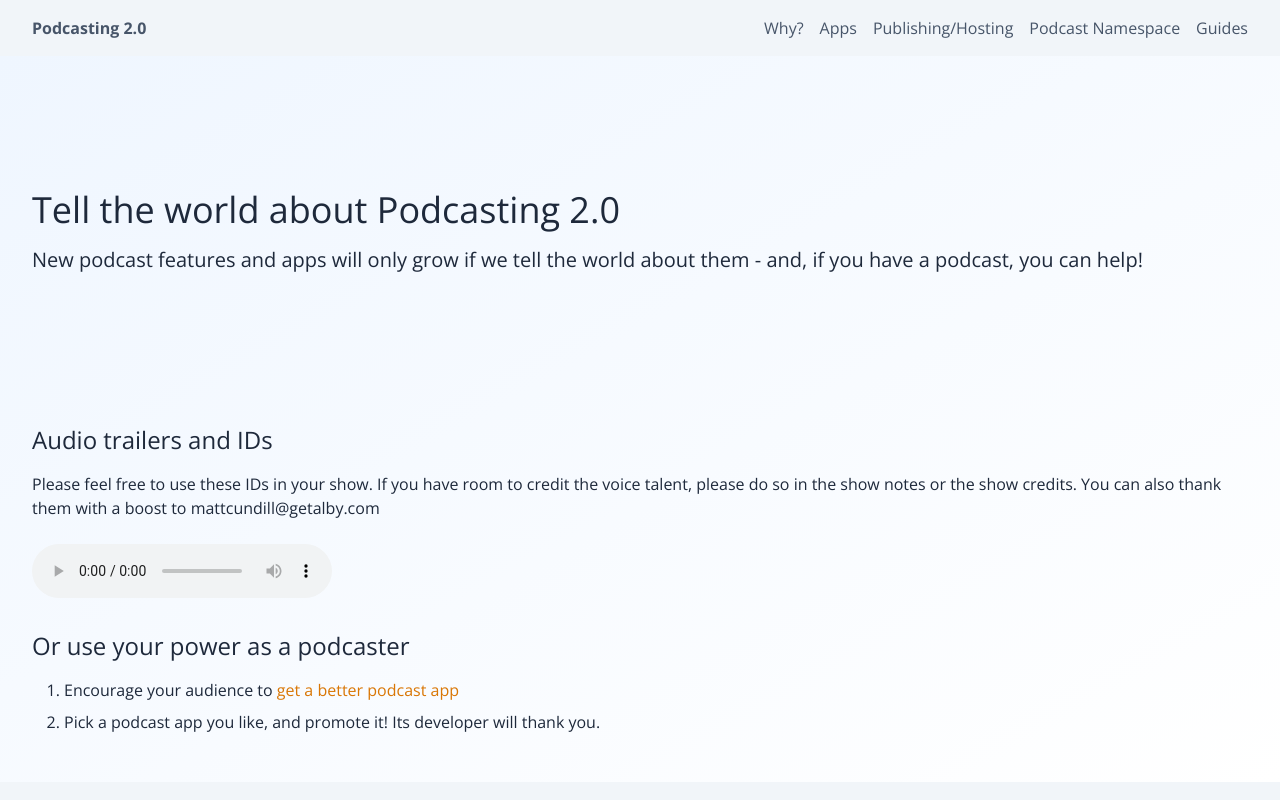
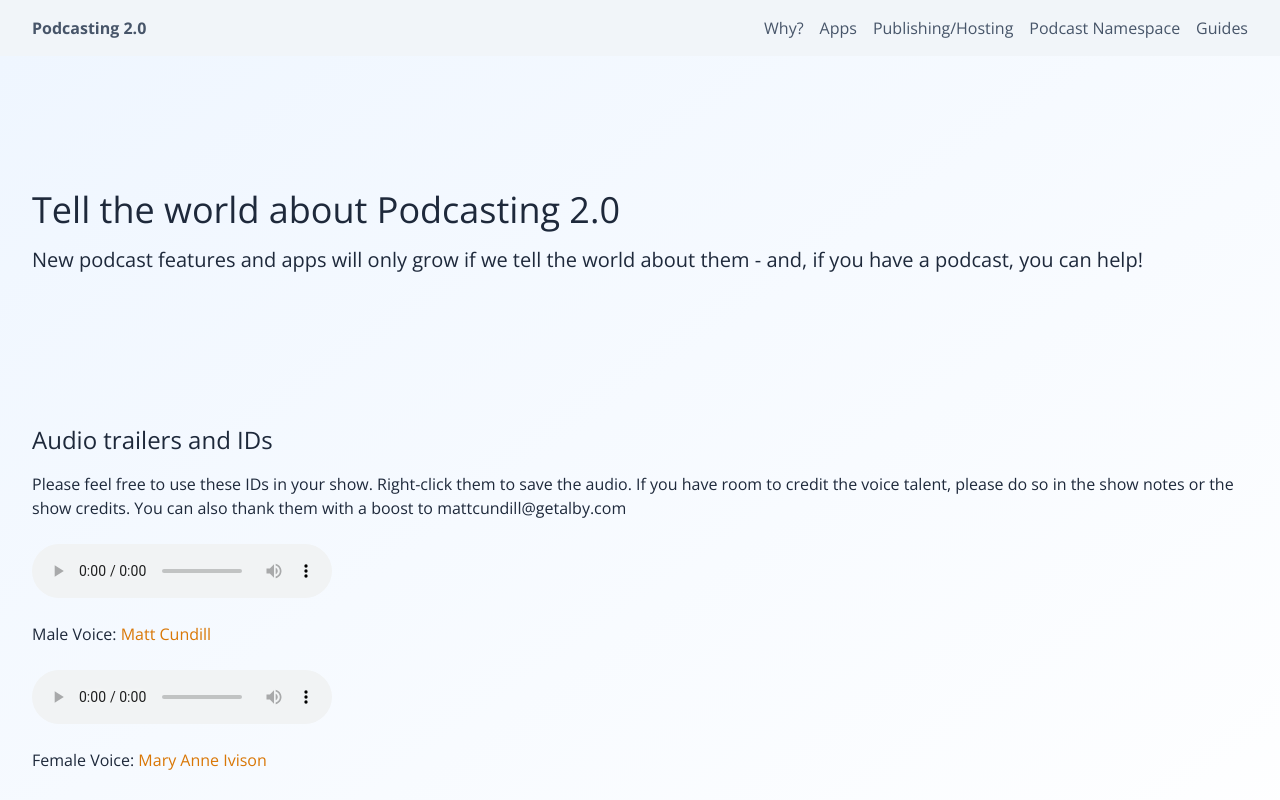
Before and after one commit to theDanielJLewis/podcasting2.org, a Next.js app: page /marketing in a window 1280 px wide. Shown: the top 800 px of the page. Built offline with nearby package versions, Linux system fonts and the light colour scheme; no server answers.

Commit message:
Update page.tsx

```diff
--- a/src/app/marketing/page.tsx
+++ b/src/app/marketing/page.tsx
@@ -19,13 +19,17 @@ export default function MarketingPage() {
       </HeroHeader>
       <h2>Audio trailers and IDs</h2>
       <p>
-        Please feel free to use these IDs in your show.
+        Please feel free to use these IDs in your show. Right-click them to save the audio.
         If you have room to credit the voice talent,
         please do so in the show notes or the show credits.
         You can also thank them with a boost to mattcundill@getalby.com</p>
 
       <p>
-<div dangerouslySetInnerHTML={{__html: '<audio controls src="https://podcasting2.org/audio/cundill-promo.mp3"></audio>'}}></div>
+<div dangerouslySetInnerHTML={{__html: '<audio controls src="https://podcasting2.org/audio/cundill-promo.mp3"></audio><br>Male Voice: <a href="https://www.mattcundillvoice.com/">Matt Cundill</a>'}}></div>
+      </p>
+
+     <p>
+<div dangerouslySetInnerHTML={{__html: '<audio controls src="https://podcasting2.org/audio/ivision-promo.mp3"></audio><br>Female Voice: <a href="https://www.ivisonvoice.com/">Mary Anne Ivison</a>'}}></div>
       </p>
 
       <h2>Or use your power as a podcaster</h2>
```
